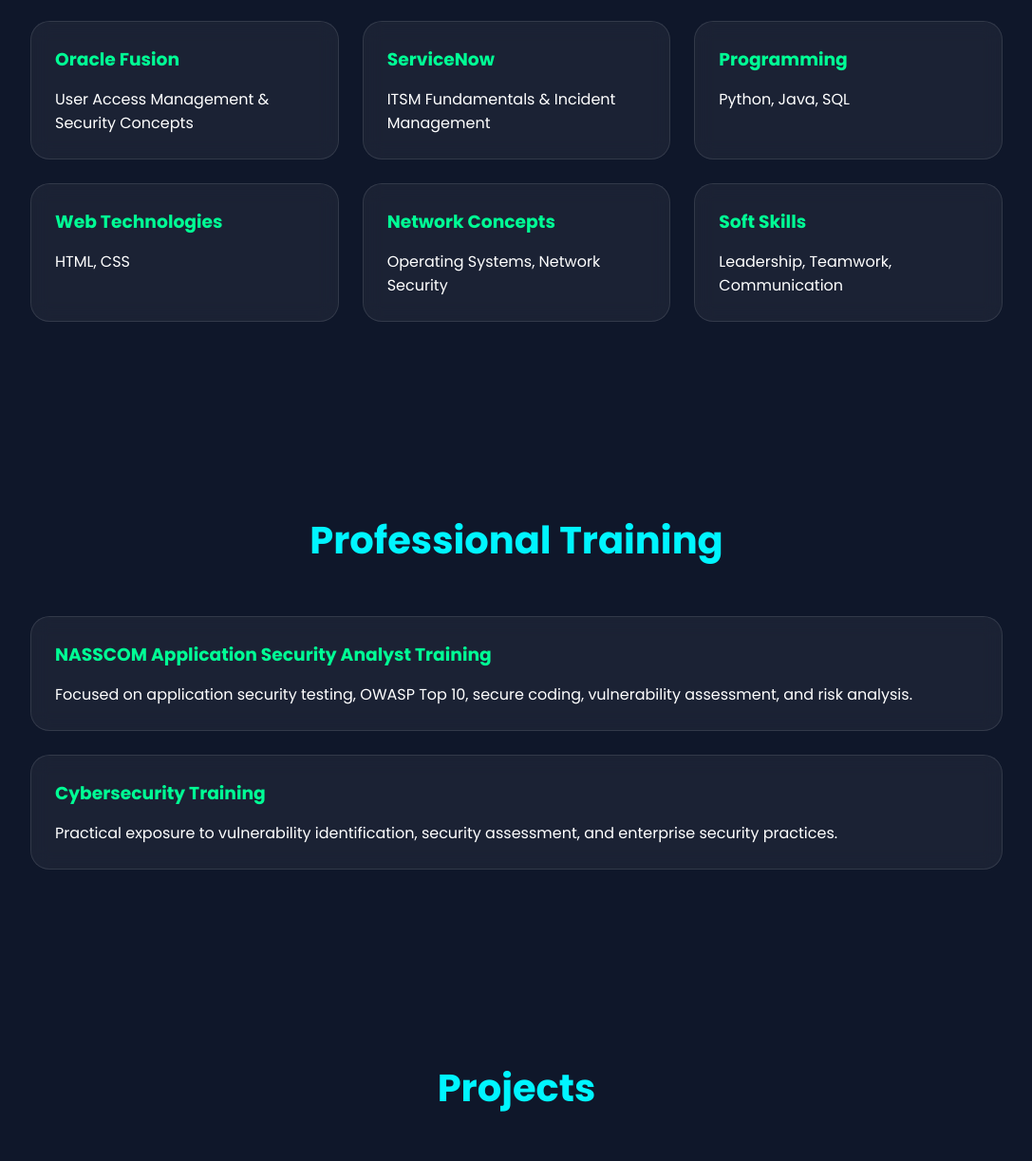
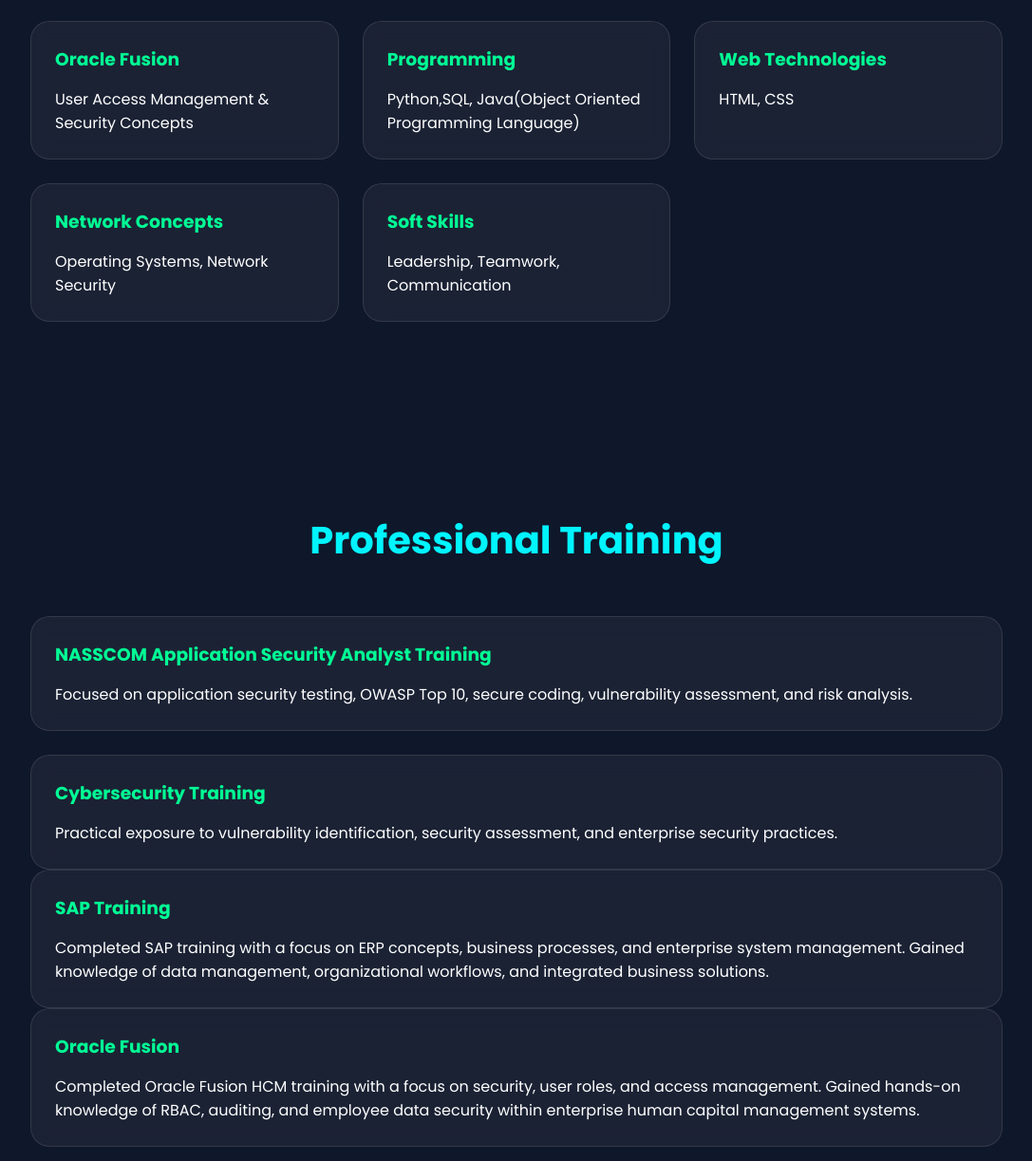
Before and after one commit to simhadri-445/simhadri_hub, a plain HTML site: page index.html in a window 1280 px wide. Shown: the part 1654-2877 px from the top of the page at 95% size, without its empty margins (96-1183 px from the left). Drawn offline with Linux system fonts and the light colour scheme.

Commit message:
Update index.html

```diff
--- a/index.html
+++ b/index.html
@@ -346,13 +346,8 @@
             </div>
 
             <div class="skill-card">
-                <h3>ServiceNow</h3>
-                <p>ITSM Fundamentals & Incident Management</p>
-            </div>
-
-            <div class="skill-card">
                 <h3>Programming</h3>
-                <p>Python, Java, SQL</p>
+                <p>Python,SQL, Java(Object Oriented Programming Language)</p>
             </div>
 
             <div class="skill-card">
@@ -393,6 +388,18 @@
             <p>
                 Practical exposure to vulnerability identification,
                 security assessment, and enterprise security practices.
+            </p>
+        </div>
+
+        <div class="project-card">
+            <h3>SAP Training</h3>
+            <p>Completed SAP training with a focus on ERP concepts, business processes, and enterprise system management. Gained knowledge of data management, organizational workflows, and integrated business solutions.
+            </p>
+        </div>
+
+        <div class="project-card">
+            <h3>Oracle Fusion</h3>
+            <p>Completed Oracle Fusion HCM training with a focus on security, user roles, and access management. Gained hands-on knowledge of RBAC, auditing, and employee data security within enterprise human capital management systems.
             </p>
         </div>
 
```
